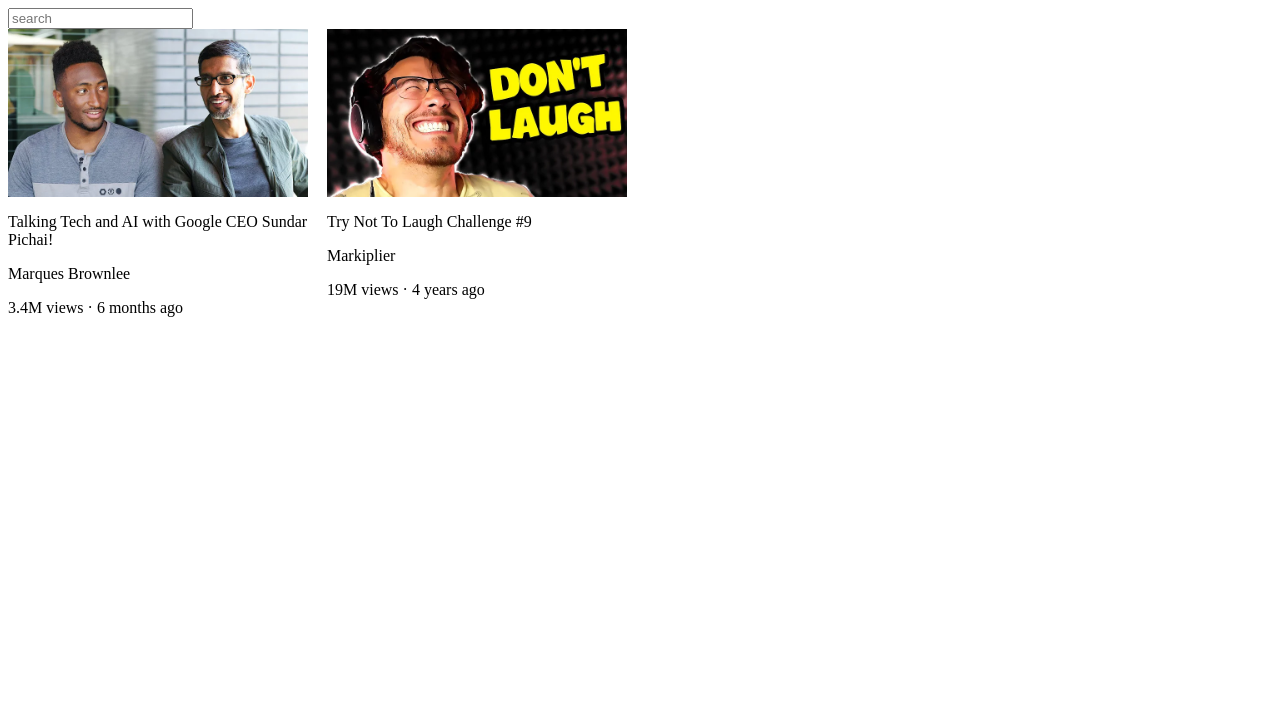
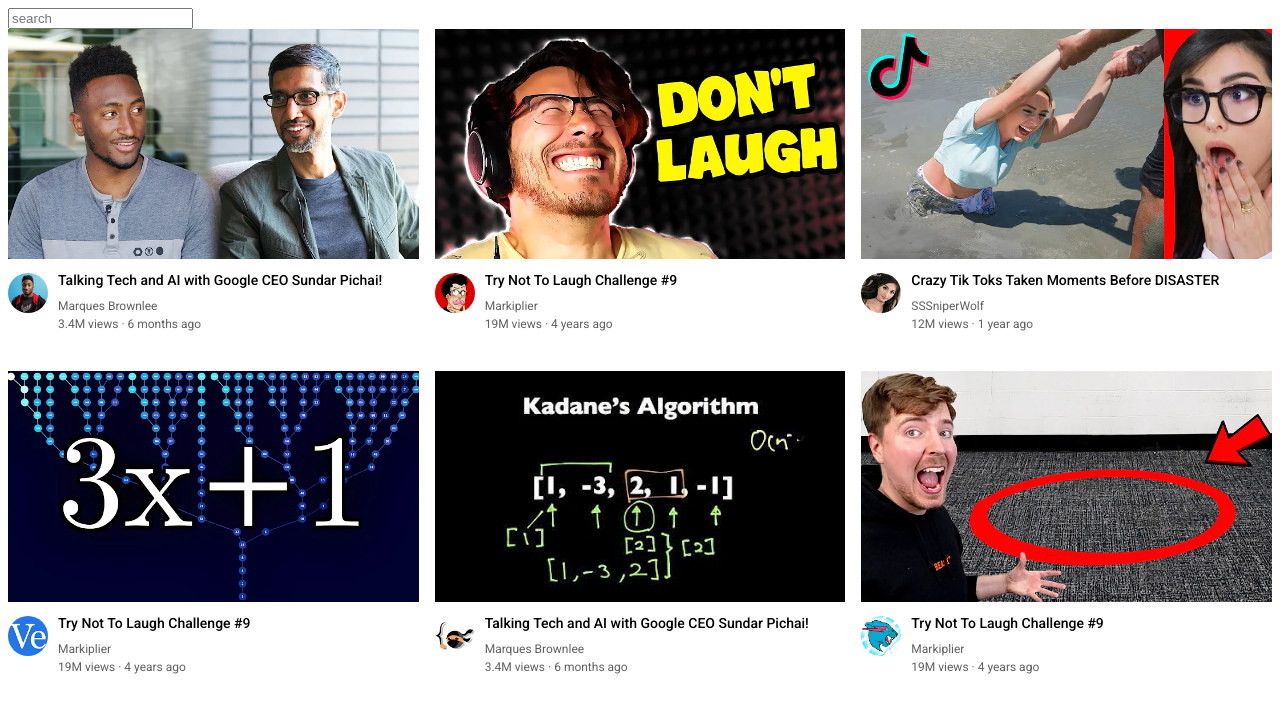
Before and after one commit to preet0811/HTML---CSS, a plain HTML site: page youtube.html in a window 1280 px wide. Drawn offline with Linux system fonts and the light colour scheme.

Commit message:
youtube practice

```diff
--- a/youtube.html
+++ b/youtube.html
@@ -2,50 +2,166 @@
 <html>
     <head>
         <title>Youtube.com</title>
+        <link rel="preconnect" href="https://fonts.googleapis.com">
+        <link rel="preconnect" href="https://fonts.gstatic.com" crossorigin>
+        <link href="https://fonts.googleapis.com/css2?family=Roboto+Condensed:wght@400;700&family=Roboto:wght@400;500;700&display=swap" rel="stylesheet">
         <style>
+            p{
+                font-family: Roboto,Arial;
+                margin-top: 0;
+                margin-bottom: 0;
+            }
             .thumbnail{
-                width: 300px;
-                display: block;
+                width: 100%;
+
 
             }
             .search-bar {
                 display: block;
 
             }
-            .video-title {
-                width:300px ;
-            }
+
             .video-author,
             .video-stats {
                 display: block;
+                color: rgb(96, 96, 96);
+                font-size: 12px;
+
             }
-            .video-preview {
-                width:300px ;
-                display: inline-block;
-                vertical-align: top;
-                margin-right: 15px;
+            .video-info-grid{
+                display: grid;
+                grid-template-columns: 50px 1fr;
+
             }
+            .profile-pic{
+                width: 40px;
+                border-radius: 50px;
+            }
+            .video-title{
+                margin-top: 0px;
+                font-size: 14px;
+                font-weight: 500;
+                line-height: 14px;
+                margin-bottom: 12px;
+
+            }
+            .thumbnail-row{
+                margin-bottom: 10px;
+
+            }
+            .video-author{
+                margin-bottom: 4px;
+            }
+            .video-grid{
+                display: grid;
+                grid-template-columns: 1fr 1fr 1fr;
+                column-gap: 16px;
+                row-gap: 40px;
+            }
+
+
         </style>
         <body>
             <input class="search-bar" type="text" placeholder="search">
+            <div class="video-grid">
+
+                <div class="video-preview">
+                    <div class="thumbnail-row">
+                        <img class="thumbnail" src="thumbnails/thumbnail-1.webp">
+                    </div>
+                    <div class="video-info-grid">
+                        <div class="channel-pic">
+                            <img class="profile-pic" src="channel-pic/channel-1.jpeg">
+                        </div>
+                        <div class="video-info">
+                            <p class="video-title">Talking Tech and AI with Google CEO Sundar Pichai!</p>
+                            <p class="video-author">Marques Brownlee</p>
+                            <p class="video-stats">3.4M views &#183; 6 months ago</p>
+                        </div>
+                    </div>
+                </div>
+
+                <div class="video-preview">
+                    <div class="thumbnail-row">
+                        <img class="thumbnail" src="thumbnails/thumbnail-2.webp">
+                    </div>
+                    <div class="video-info-grid">
+                        <div class="channel-pic">
+                            <img class="profile-pic" src="channel-pic/channel-2.jpeg">
+                        </div>
+                        <div class="video-info">
+                            <p class="video-title">Try Not To Laugh Challenge #9</p>
+                            <p class="video-author">Markiplier</p>
+                            <p class="video-stats"> 19M views &#183; 4 years ago</p>
+                        </div>
+                    </div>
+                </div>
+                <div class="video-preview">
+                    <div class="thumbnail-row">
+                        <img class="thumbnail" src="thumbnails/thumbnail-3.webp">
+                    </div>
+                    <div class="video-info-grid">
+                        <div class="channel-pic">
+                            <img class="profile-pic" src="channel-pic/channel-3.jpeg">
+                        </div>
+                        <div class="video-info">
+                            <p class="video-title">Crazy Tik Toks Taken Moments Before DISASTER</p>
+                            <p class="video-author">SSSniperWolf</p>
+                            <p class="video-stats">12M views &#183; 1 year ago</p>
+                        </div>
+                    </div>
+                </div>
+
+                <div class="video-preview">
+                    <div class="thumbnail-row">
+                        <img class="thumbnail" src="thumbnails/thumbnail-4.webp">
+                    </div>
+                    <div class="video-info-grid">
+                        <div class="channel-pic">
+                            <img class="profile-pic" src="channel-pic/channel-4.jpeg">
+                        </div>
+                        <div class="video-info">
+                            <p class="video-title">Try Not To Laugh Challenge #9</p>
+                            <p class="video-author">Markiplier</p>
+                            <p class="video-stats"> 19M views &#183; 4 years ago</p>
+                        </div>
+                    </div>
+                </div>
+                <div class="video-preview">
+                    <div class="thumbnail-row">
+                        <img class="thumbnail" src="thumbnails/thumbnail-5.webp">
+                    </div>
+                    <div class="video-info-grid">
+                        <div class="channel-pic">
+                            <img class="profile-pic" src="channel-pic/channel-5.jpeg">
+                        </div>
+                        <div class="video-info">
+                            <p class="video-title">Talking Tech and AI with Google CEO Sundar Pichai!</p>
+                            <p class="video-author">Marques Brownlee</p>
+                            <p class="video-stats">3.4M views &#183; 6 months ago</p>
+                        </div>
+                    </div>
+                </div>
+
+                <div class="video-preview">
+                    <div class="thumbnail-row">
+                        <img class="thumbnail" src="thumbnails/thumbnail-6.webp">
+                    </div>
+                    <div class="video-info-grid">
+                        <div class="channel-pic">
+                            <img class="profile-pic" src="channel-pic/channel-6.jpeg">
+                        </div>
+                        <div class="video-info">
+                            <p class="video-title">Try Not To Laugh Challenge #9</p>
+                            <p class="video-author">Markiplier</p>
+                            <p class="video-stats"> 19M views &#183; 4 years ago</p>
+                        </div>
+                    </div>
+                </div>
+
+             </div>
 
 
-            <div class="video-preview">
-            <img class="thumbnail" src="thumbnails/thumbnail-1.webp">
-
-            <p class="video-title">Talking Tech and AI with Google CEO Sundar Pichai!</p>
-            <p class="video-author">Marques Brownlee</p>
-            <p class="video-status">3.4M views &#183; 6 months ago</p>
-
-            </div>
-            <div class="video-preview">
-                <img class="thumbnail" src="thumbnails/thumbnail-2.webp">
-
-                <p class="video-title">Try Not To Laugh Challenge #9</p>
-                <p class="video-author">Markiplier</p>
-                <p class="video-status">19M views &#183; 4 years ago </p>
-
-                </div>
         </body>
     </head>
 </html>
```
Also changed, not shown: channel-pic/channel-1.jpeg (added), channel-pic/channel-2.jpeg (added), channel-pic/channel-3.jpeg (added), channel-pic/channel-4.jpeg (added), channel-pic/channel-5.jpeg (added), channel-pic/channel-6.jpeg (added), thumbnails/thumbnail-3.webp (added), thumbnails/thumbnail-4.webp (added), thumbnails/thumbnail-5.webp (added), thumbnails/thumbnail-6.webp (added).
